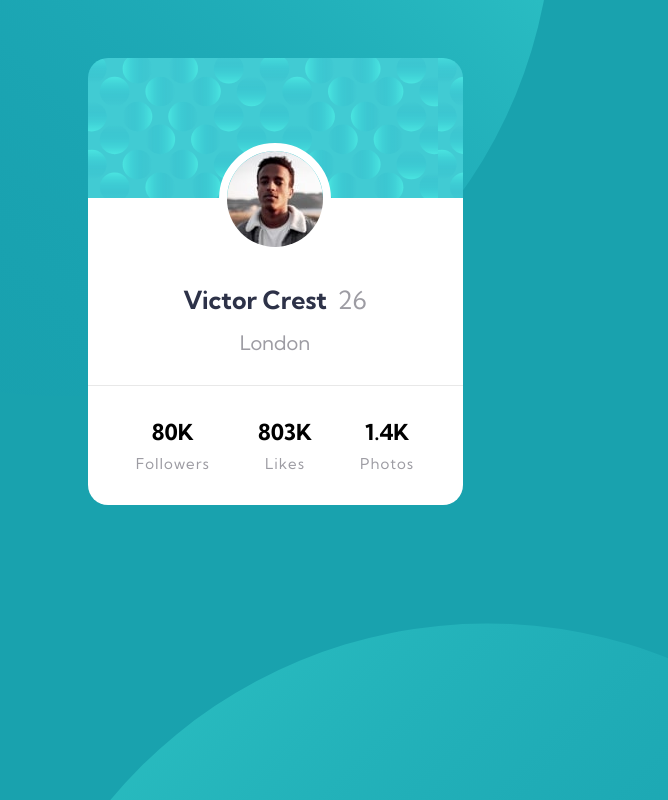
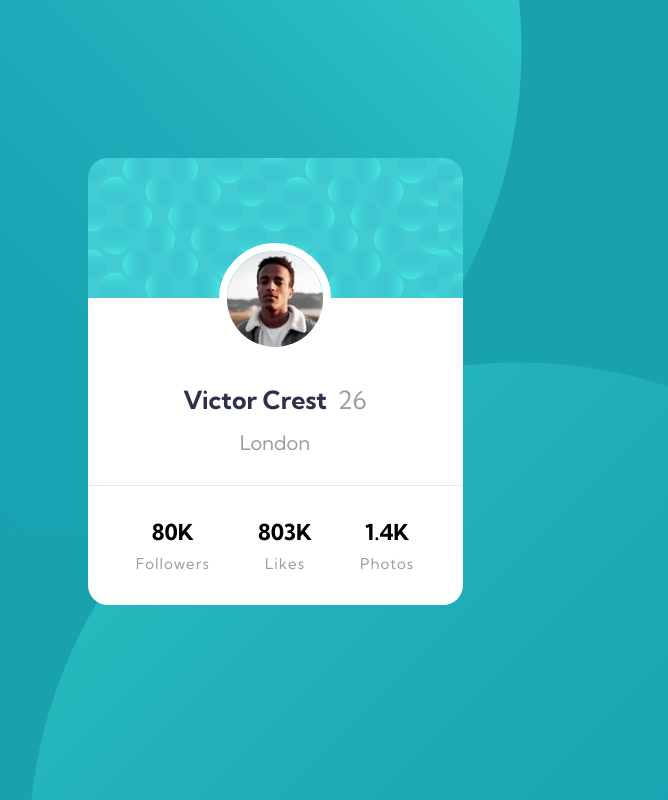
Before and after one commit to jhonabanguera/Profile-card-component-challenge, a plain HTML site: page index.html in a window 1280 px wide. Shown: the whole page, without its empty margins (365-1033 px from the left). Drawn offline with Linux system fonts and the light colour scheme.

Commit message:
Segunda mejora background

```diff
--- a/estilos.css
+++ b/estilos.css
@@ -29,8 +29,9 @@ h2 {
 background-color: var(--dark-cyan);
 background-image: url(./images/bg-pattern-top.svg), url(./images/bg-pattern-bottom.svg);
 background-repeat: no-repeat;
-background-position: left -20% top 140%, right -20% bottom 250%;
+background-position: left -30% top 140%, right -30% bottom 215%;
 padding: 50px;
+padding-top: 150px;
 font-family: 'Kumbh Sans', sans-serif;
 display: flex;
 justify-content: center;
```
